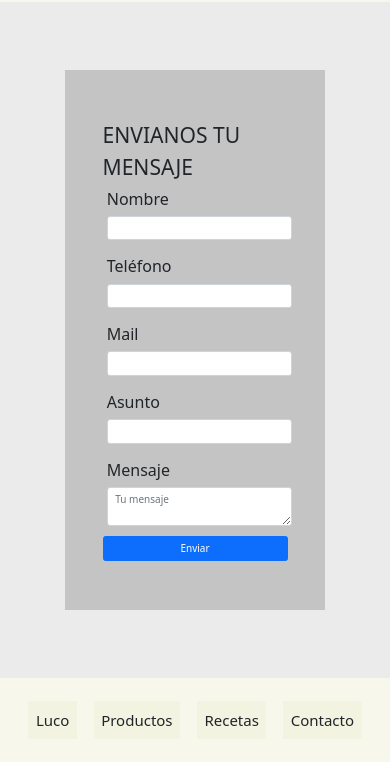
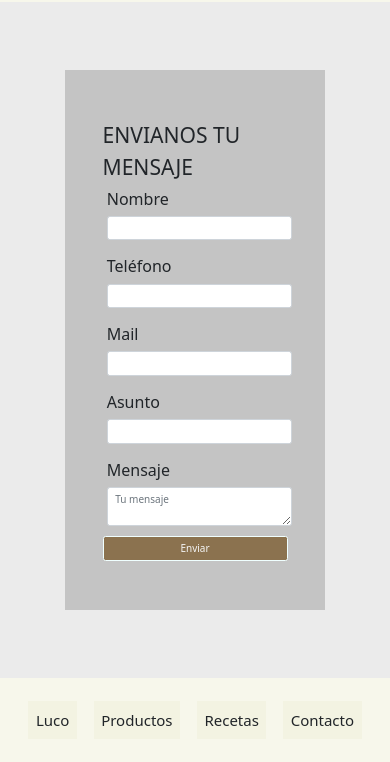
Before and after one commit to MaLuSaEd/Lucomadre, a website: page Contacto.html in a window 390 px wide. Shown: the part 82-844 px from the top of the page. Drawn offline with nearby package versions, Linux system fonts and the light colour scheme; a web font is replaced by a local one.

Commit message:
cambien el color del boton submit del formulario

```diff
--- a/Contacto.html
+++ b/Contacto.html
@@ -105,7 +105,7 @@
 
 				</div>
 
-				<button type="submit" class="btn btn-primary">Enviar</button>
+				<button type="submit" class="btn btn-primary formulario__btn">Enviar</button>
 			</form>
 
 
--- a/sass/views/_contacto.scss
+++ b/sass/views/_contacto.scss
@@ -18,6 +18,12 @@
         display: flex;
         flex-direction: row;
         justify-content: center;
+    }
+
+    &__btn{
+        color: whitesmoke;
+        background-color: #663c0399;
+        border-color: azure;
     }
 }
 .campo{
@@ -50,6 +56,12 @@
             flex-direction: row;
             justify-content:flex-start;
         }
+
+        &__btn{
+            color: whitesmoke;
+            background-color: #663c0399;
+            border-color: azure;
+        }
     }
     .campo{
         display: flex;
```
Also changed, not shown: css/main.css, 1 other file.
